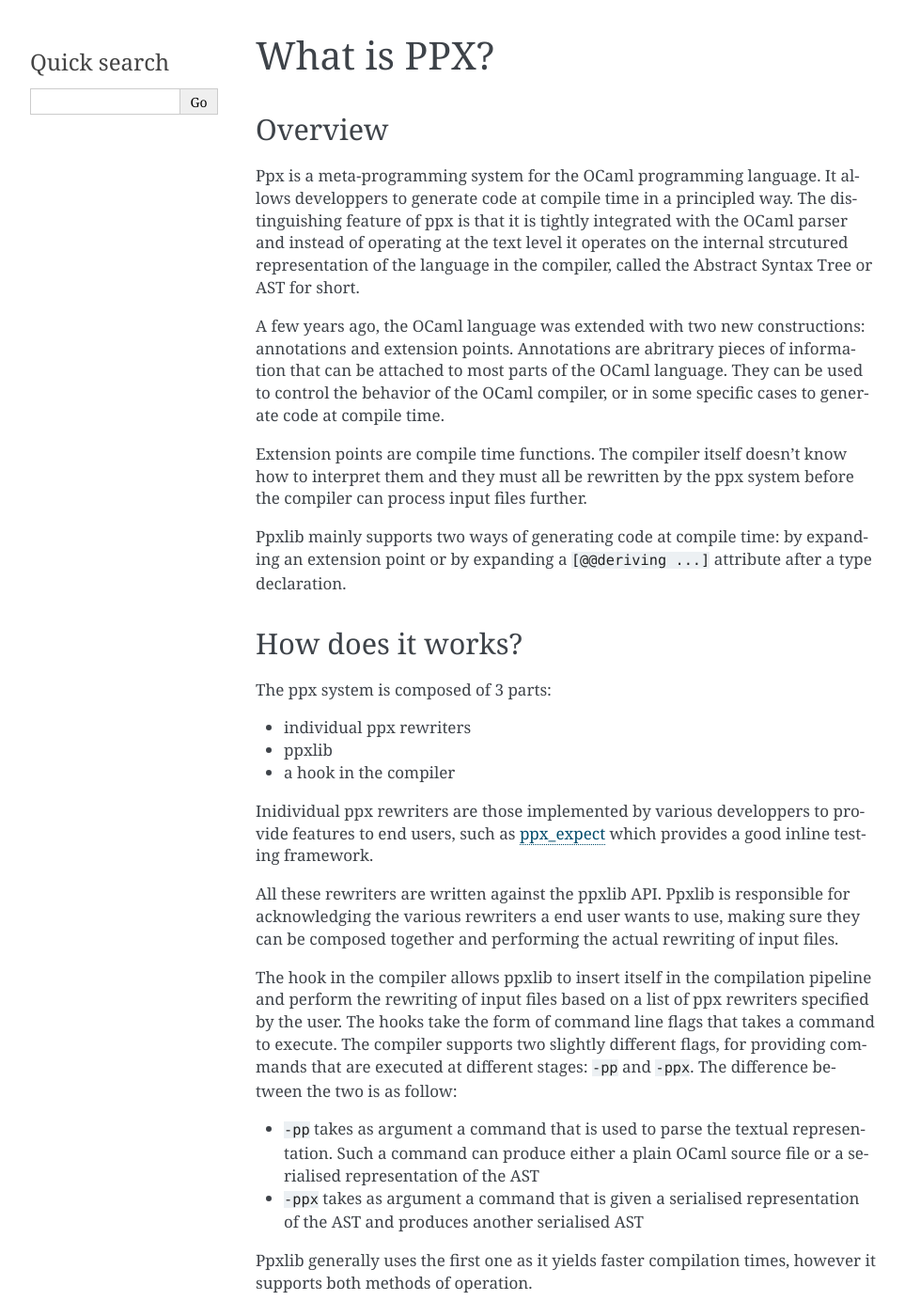
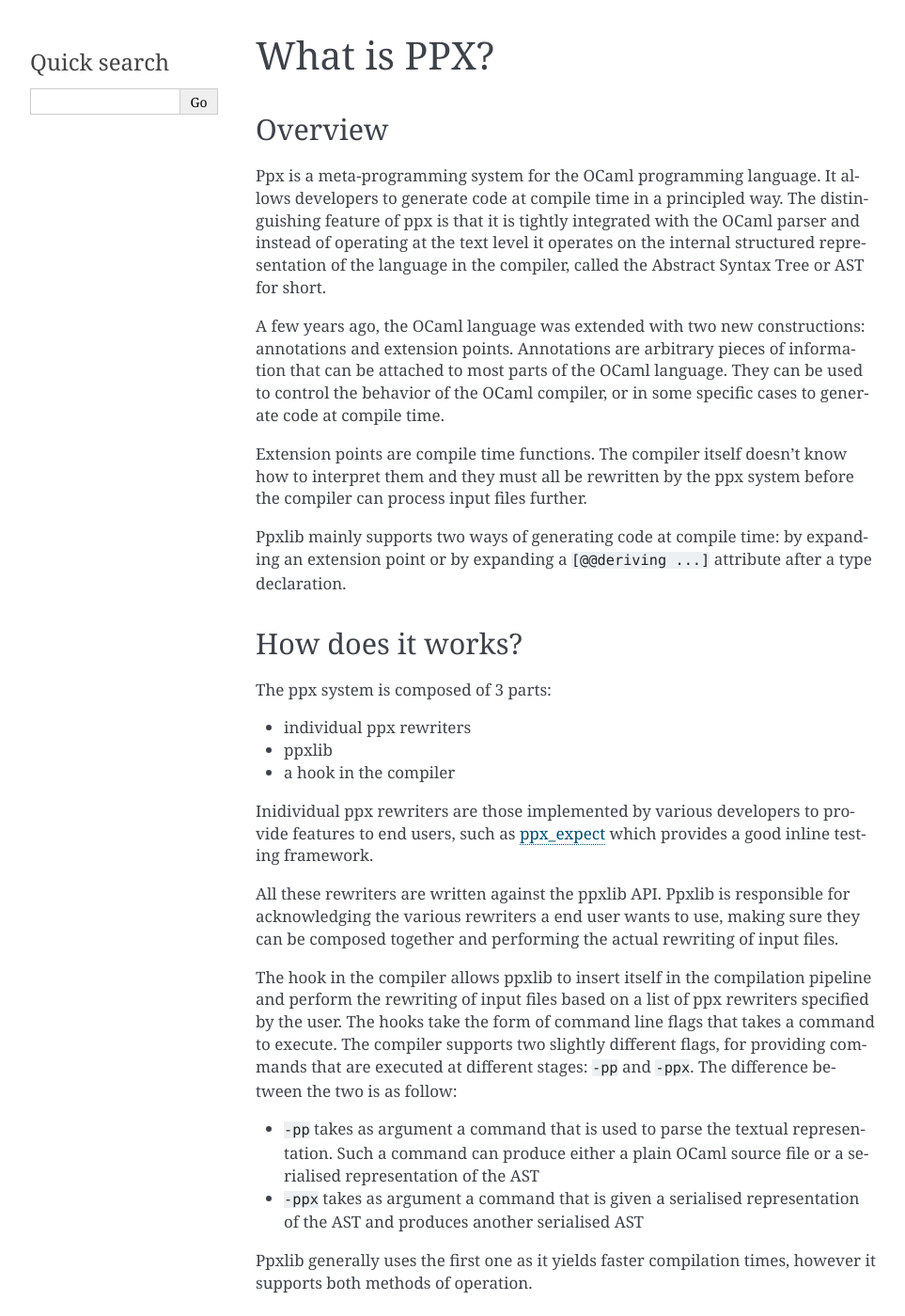
Before and after one commit to ocaml-ppx/ppxlib, a Sphinx documentation site: the page built from doc/what-is-ppx.rst, in a window 1280 px wide and 1400 px high. Shown: the whole window at 94% size, without its empty margins (148-1111 px from the left). Built offline with Sphinx 7.4.7, drawn with Linux system fonts in a browser that asks for light colours; some of the changed text lies outside the part shown.

Commit message:
Minor documentation typo fixes
Signed-off-by: Dave Aitken <dave.aitken@gmail.com>

```diff
--- a/doc/ppx-for-end-users.rst
+++ b/doc/ppx-for-end-users.rst
@@ -77,7 +77,7 @@ Dropping ppx dependencies with [@@deriving_inline]
 You might notice that the resulting file when using
 ``[@@deriving_inline]`` needs no special treatment to be compiled. In
 particular, you can build it without the ppx rewriter or even
-ppxlib. You only need them while developping the project, in order to
+ppxlib. You only need them while developing the project, in order to
 automatically produce the generated code but that's it. End users of
 your project do not need to install ppxlib and other ppx rewriters
 themselves.
--- a/doc/ppx-for-plugin-authors.rst
+++ b/doc/ppx-for-plugin-authors.rst
@@ -115,7 +115,7 @@ Consider the following example:
             [%expr [%e dynamic_node] ^ "some_fixed_suffix"]
 
 The ``with_suffix_expr`` function will create an ``expression`` which is the concatenation of the
-``s`` argument and the fixed suffix. Ie ``with_suffix_expr "some_dynamic_stem"`` is equivalent to
+``s`` argument and the fixed suffix. I.e. ``with_suffix_expr "some_dynamic_stem"`` is equivalent to
 ``[%expr "some_dynamic_steme" ^ "some_fixed_suffix"]``.
 
 Similarly if you want to ignore some parts of AST nodes and extract some others when
@@ -145,7 +145,7 @@ extension as its payload should always be a pattern the same way it must always
 in an expression context.
 
 As you may have noticed, you can anti-quote expressions which type differs from the type of the
-whole ``metaquot`` extension point. Eg you can write:
+whole ``metaquot`` extension point. E.g. you can write:
 
 .. code:: ocaml
 
--- a/doc/what-is-ppx.rst
+++ b/doc/what-is-ppx.rst
@@ -6,16 +6,16 @@ Overview
 --------
 
 Ppx is a meta-programming system for the OCaml programming
-language. It allows developpers to generate code at compile time in a
+language. It allows developers to generate code at compile time in a
 principled way. The distinguishing feature of ppx is that it is
 tightly integrated with the OCaml parser and instead of operating at
-the text level it operates on the internal strcutured representation
+the text level it operates on the internal structured representation
 of the language in the compiler, called the Abstract Syntax Tree or
 AST for short.
 
 A few years ago, the OCaml language was extended with two new
 constructions: annotations and extension points. Annotations are
-abritrary pieces of information that can be attached to most parts of
+arbitrary pieces of information that can be attached to most parts of
 the OCaml language. They can be used to control the behavior of the
 OCaml compiler, or in some specific cases to generate code at compile
 time.
@@ -37,7 +37,7 @@ The ppx system is composed of 3 parts:
 - ppxlib
 - a hook in the compiler
 
-Inidividual ppx rewriters are those implemented by various developpers
+Inidividual ppx rewriters are those implemented by various developers
 to provide features to end users, such as ppx_expect_ which provides a
 good inline testing framework.
 
```
Also changed, not shown: other parts of doc/what-is-ppx.rst (+2 -2 lines).
